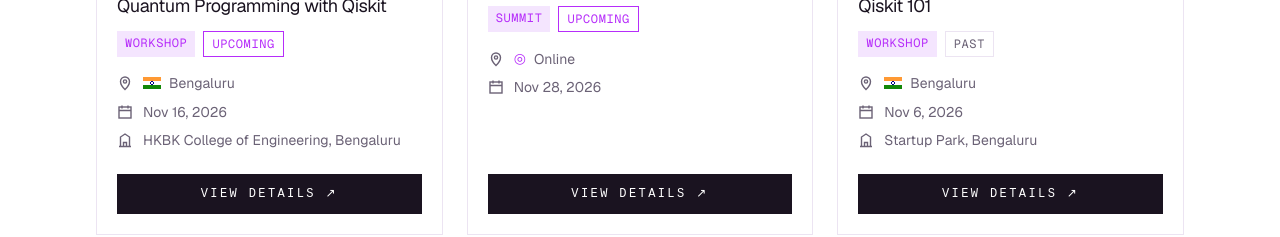
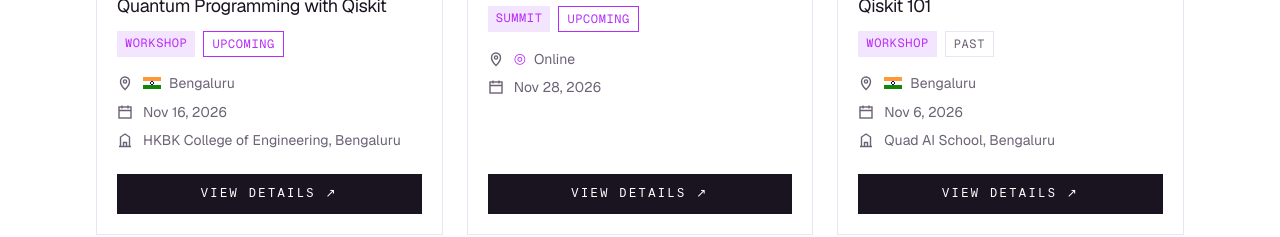
Before and after one commit to quantumx-foundation/quantumx.community, a Next.js app: page / in a window 1280 px wide. Shown: the part 4160-4397 px from the top of the page. Built offline with nearby package versions, Linux system fonts and the light colour scheme; no server answers; a web font is replaced by a local one.

Commit message:
Move Quantum and Qiskit 101 to Quad AI School.

```diff
--- a/src/content/events.ts
+++ b/src/content/events.ts
@@ -53,7 +53,7 @@ export const events: EventItem[] = [
     title: "Qiskit Fall Fest 2026: Quantum and Qiskit 101",
     date: "2026-11-06",
     displayDate: "Nov 6, 2026",
-    venue: "Startup Park, Bengaluru",
+    venue: "Quad AI School, Bengaluru",
     city: "Bengaluru",
     country: "in",
     kind: "Workshop",
```
